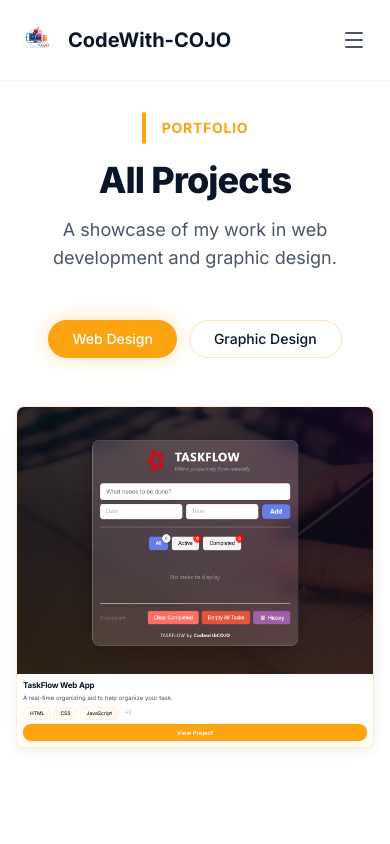
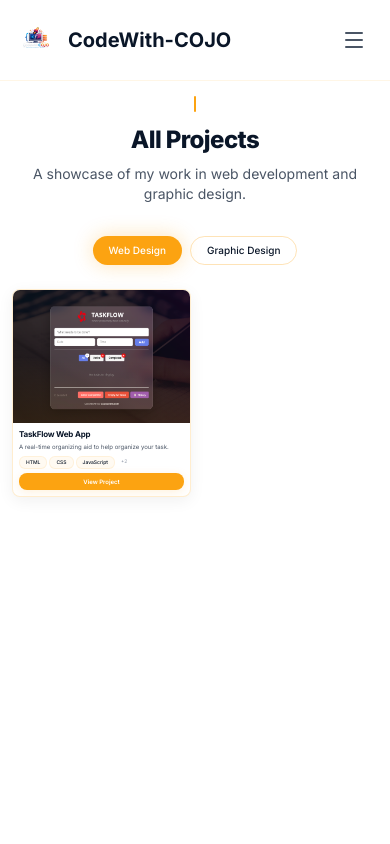
Before and after one commit to cojojunior/Portfolio, a React (Vite) app: page /projects in a window 390 px wide. Shown: the top 844 px of the page. Built offline with nearby package versions, Linux system fonts and the light colour scheme.

Commit message:
Style change - made the projectscards have 2 columns

```diff
--- a/src/pages/ProjectsPage.tsx
+++ b/src/pages/ProjectsPage.tsx
@@ -10,28 +10,25 @@ const ProjectsPage = () => {
   );
 
   return (
-    <section className="min-h-screen px-4 sm:px-6 lg:px-8 pt-28 pb-20 bg-white">
+    <section className="min-h-screen px-3 sm:px-6 lg:px-8 pt-24 sm:pt-28 pb-12 sm:pb-20 bg-white">
       <div className="max-w-7xl mx-auto">
-        <div className="text-center mb-12">
-          <div className="flex items-center justify-center gap-4 mb-4">
-            <span className="w-1 h-8 bg-golden rounded-full" />
-            <span className="text-golden text-sm font-bold tracking-wider uppercase">
-              Portfolio
-            </span>
+        <div className="text-center mb-8 sm:mb-12">
+          <div className="flex items-center justify-center gap-4 mb-3 sm:mb-4">
+            <span className="w-0.5 sm:w-1 h-4 sm:h-8 bg-golden rounded-full" />
           </div>
-          <h1 className="text-4xl sm:text-5xl lg:text-6xl font-extrabold text-dark-navy tracking-tight mb-4">
+          <h1 className="text-2xl sm:text-5xl lg:text-6xl font-extrabold text-dark-navy tracking-tight mb-2 sm:mb-4">
             All Projects
           </h1>
-          <p className="text-gray-600 text-lg max-w-2xl mx-auto">
+          <p className="text-gray-600 text-sm sm:text-lg max-w-2xl mx-auto">
             A showcase of my work in web development and graphic design.
           </p>
         </div>
 
         {/* Filter Buttons */}
-        <div className="flex flex-wrap justify-center gap-3 mb-12">
+        <div className="flex flex-wrap justify-center gap-2 sm:gap-3 mb-6 sm:mb-12">
           <button
             onClick={() => setFilter("web")}
-            className={`px-6 py-2 rounded-full text-sm font-medium transition-all duration-300 ${
+            className={`px-4 sm:px-6 py-1.5 sm:py-2 rounded-full text-[10px] sm:text-sm font-medium transition-all duration-300 ${
               filter === "web"
                 ? "bg-golden text-white shadow-[0_0_20px_rgba(252,163,17,0.3)]"
                 : "border border-golden/30 text-dark-navy hover:text-golden hover:border-golden"
@@ -40,7 +37,7 @@ const ProjectsPage = () => {
           </button>
           <button
             onClick={() => setFilter("graphics")}
-            className={`px-6 py-2 rounded-full text-sm font-medium transition-all duration-300 ${
+            className={`px-4 sm:px-6 py-1.5 sm:py-2 rounded-full text-[10px] sm:text-sm font-medium transition-all duration-300 ${
               filter === "graphics"
                 ? "bg-golden text-white shadow-[0_0_20px_rgba(252,163,17,0.3)]"
                 : "border border-golden/30 text-dark-navy hover:text-golden hover:border-golden"
@@ -49,9 +46,9 @@ const ProjectsPage = () => {
           </button>
         </div>
 
-        {/* Projects Grid with equal height cards */}
+        {/* Projects Grid - 2 columns on mobile */}
         {filteredProjects.length > 0 ? (
-          <div className="grid grid-cols-1 sm:grid-cols-2 lg:grid-cols-3 gap-4 sm:gap-6">
+          <div className="grid grid-cols-2 lg:grid-cols-3 gap-2 sm:gap-4 lg:gap-6">
             {filteredProjects.map((project, index) => (
               <div
                 key={project.id}
```
